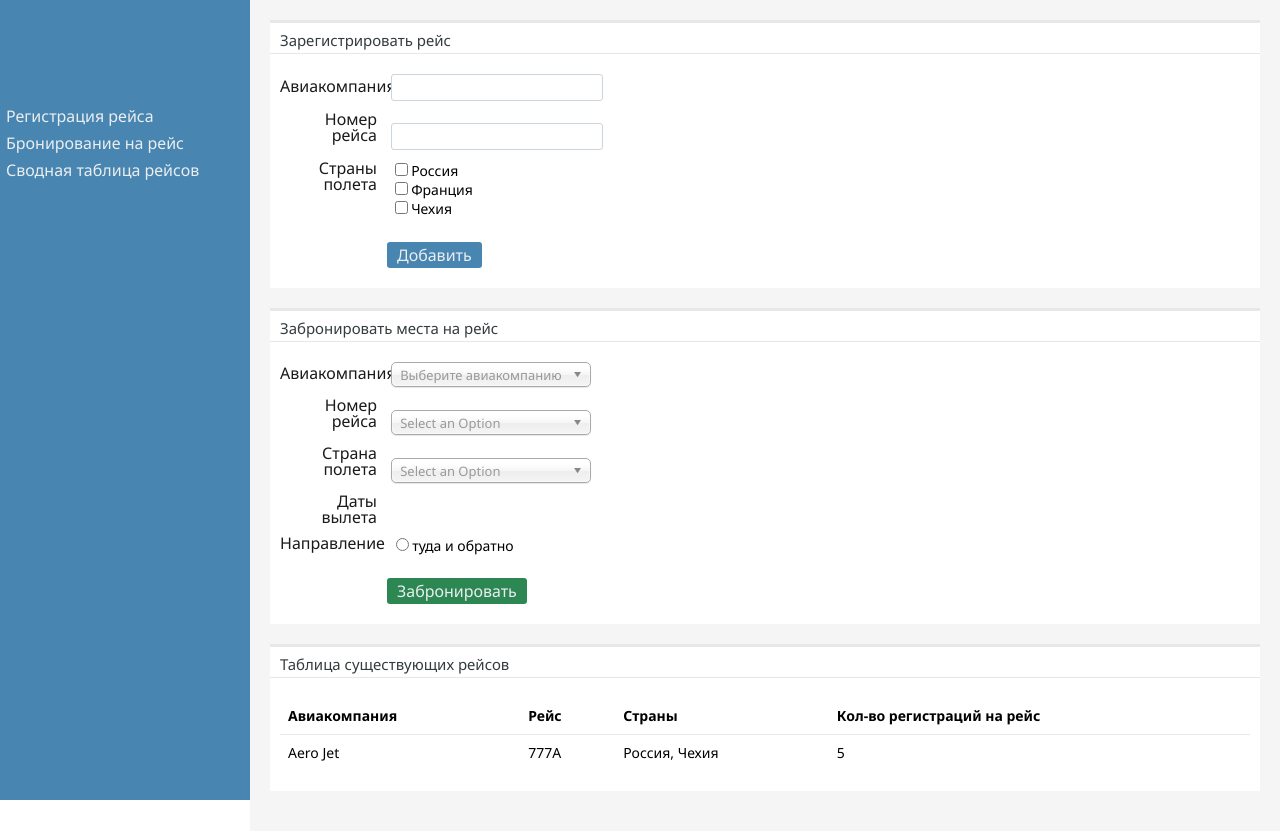
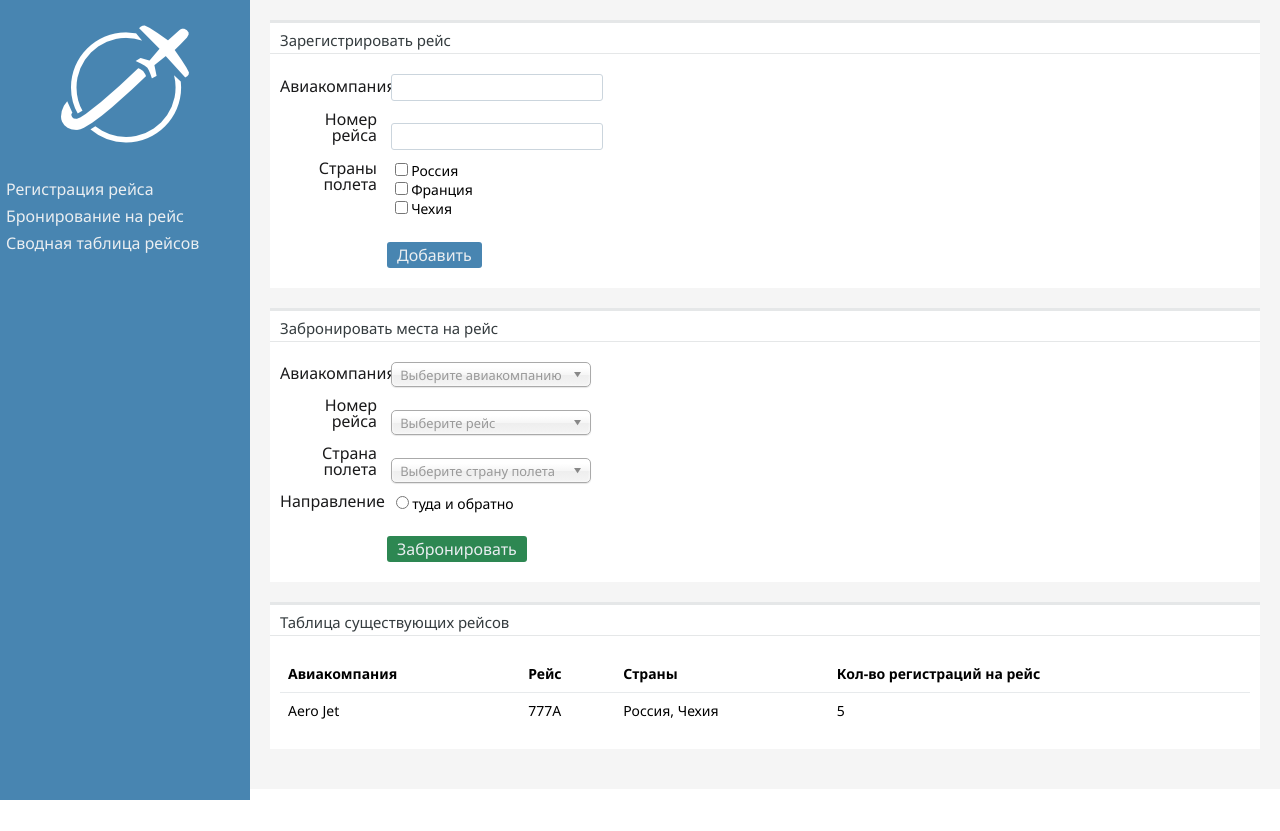
Before and after one commit to gromova-sn/aero_project, a website: page index.html in a window 1280 px wide. After the commit the page ends 800 px from the top, so only its background shows below. Drawn offline with Linux system fonts and the light colour scheme.

Commit message:
add navigator logo

```diff
--- a/css/index.scss
+++ b/css/index.scss
@@ -28,7 +28,13 @@ $border_top_color: #E5E7E8;
     position: fixed;
     height: 100%;
     &_logo {
-        height: 100px;
+        height: 128px;
+        width: 128px;
+        background: url('../images/flot.png');
+        background-size: cover;
+        margin: 0 auto;
+        margin-bottom: 30px;
+        margin-top: 20px;
     }
     &_menu {
         &_bar {
--- a/index.html
+++ b/index.html
@@ -90,25 +90,25 @@
                             <div class="container_body_line">
                                 <label for="bron_form" class="container_body_line_label">Номер рейса</label>
                                 <div class="container_body_line_select">
-                                    <select name="bron_reis" class="chosen-select">
-                                        <option disabled>Выберите рейс</option>
+                                    <select data-placeholder="Выберите рейс" name="bron_reis" class="chosen-select">
+                                        <option></option>
                                     </select>
                                 </div>
                             </div>
                             <div class="container_body_line">
                                 <label for="bron_form" class="container_body_line_label">Страна полета</label>
                                 <div class="container_body_line_select">
-                                    <select name="bron_flot" class="chosen-select">
-                                        <option disabled>Выберите страну полета</option>
+                                    <select data-placeholder="Выберите страну полета" name="bron_flot" class="chosen-select">
+                                        <option></option>
                                     </select>
                                 </div>
                             </div>
-                            <div class="container_body_line">
+                            <!-- <div class="container_body_line">
                                 <label for="bron_form" class="container_body_line_label">Даты вылета</label>
                                 <div class="container_body_line_select">
 
                                 </div>
-                            </div>
+                            </div> -->
                             <div class="container_body_line">
                                 <label for="bron_form" class="container_body_line_label">Направление</label>
                                 <div class="container_body_line_check">
```
Also changed, not shown: css/index.css, images/flot.png (added).
